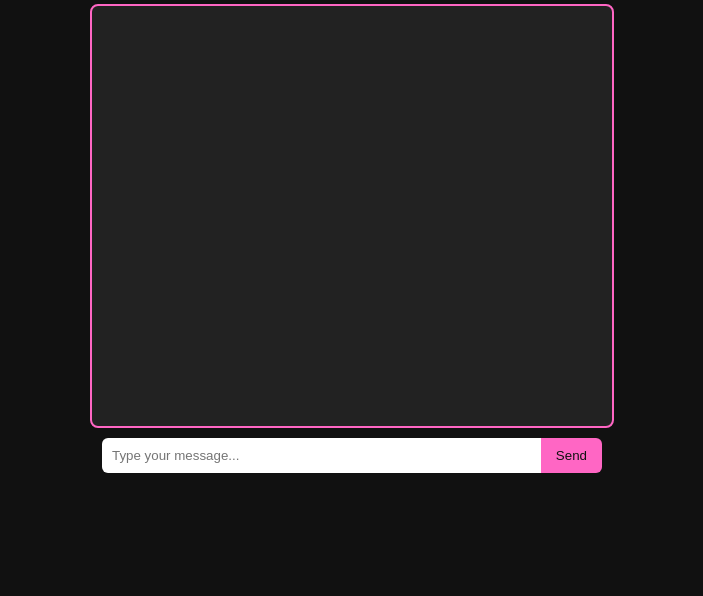
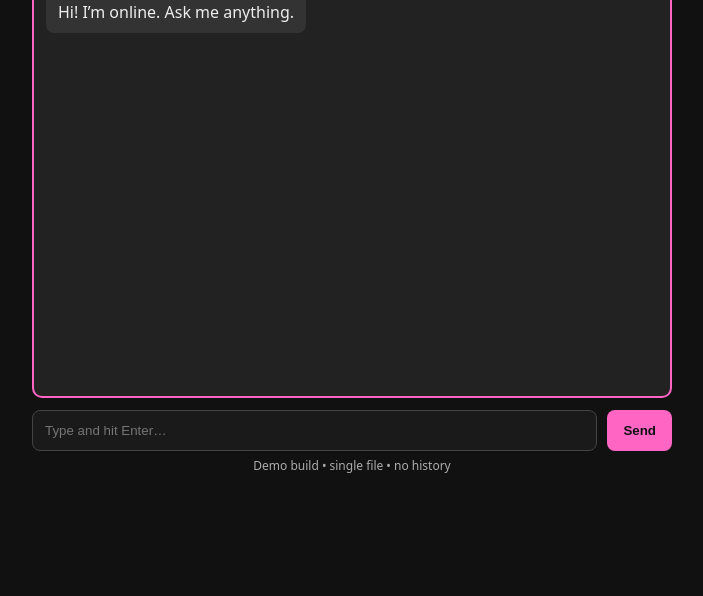
Before and after one commit to MissA2223/chatos-web, a plain HTML site: page index.html in a window 1280 px wide. Shown: the part 204-800 px from the top of the page, without its empty margins (288-991 px from the left). Drawn offline with Linux system fonts and the light colour scheme.

Commit message:
Update index.html

```diff
--- a/index.html
+++ b/index.html
@@ -4,141 +4,149 @@
   <meta charset="UTF-8" />
   <meta name="viewport" content="width=device-width, initial-scale=1.0" />
   <title>ChatOS Web</title>
+  <style>
+    :root { --pink:#ff66c4; --bg:#111; --panel:#222; --text:#eee; --muted:#333; }
 
-  <style>
+    * { box-sizing: border-box; }
     body {
-      background: #111;
-      color: #eee;
-      font-family: system-ui, sans-serif;
+      background: var(--bg);
+      color: var(--text);
+      font-family: system-ui, -apple-system, Segoe UI, Roboto, Helvetica, Arial, sans-serif;
+      margin: 0;
+      min-height: 100vh;
+      display: grid;
+      place-items: center;
+      padding: 24px;
+    }
+    .app {
+      width: 100%;
+      max-width: 640px;
+    }
+    h1 {
+      color: var(--pink);
+      margin: 0 0 16px 0;
+      font-weight: 700;
+      letter-spacing: .3px;
+      text-align: center;
+    }
+    #chat-box {
+      height: 420px;
+      border: 2px solid var(--pink);
+      border-radius: 10px;
+      padding: 12px;
+      overflow-y: auto;
+      background: var(--panel);
       display: flex;
       flex-direction: column;
-      align-items: center;
-      justify-content: center;
-      height: 100vh;
-      margin: 0;
+      gap: 10px;
     }
-
-    h1 {
-      color: #ff66c4;
-      margin-bottom: 20px;
+    .message {
+      padding: 10px 12px;
+      border-radius: 8px;
+      line-height: 1.35;
+      max-width: 85%;
+      word-wrap: break-word;
     }
-
-    #chat-box {
-      width: 90%;
-      max-width: 500px;
-      height: 400px;
-      border: 2px solid #ff66c4;
-      border-radius: 8px;
-      padding: 10px;
-      overflow-y: auto;
-      background: #222;
-    }
-
-    .message {
-      margin: 10px 0;
-      padding: 8px 12px;
-      border-radius: 6px;
-    }
-
     .user {
-      background: #ff66c4;
+      background: var(--pink);
       color: #111;
       align-self: flex-end;
     }
-
     .bot {
-      background: #333;
-      color: #eee;
+      background: var(--muted);
+      color: var(--text);
       align-self: flex-start;
     }
-
     #input-area {
-      display: flex;
-      margin-top: 10px;
-      width: 90%;
-      max-width: 500px;
+      display: grid;
+      grid-template-columns: 1fr auto;
+      gap: 10px;
+      margin-top: 12px;
     }
-
-    input {
-      flex: 1;
-      padding: 10px;
-      border: none;
-      border-radius: 6px 0 0 6px;
+    #user-input {
+      padding: 12px;
+      border-radius: 8px;
+      border: 1px solid #444;
+      background: #1a1a1a;
+      color: var(--text);
       outline: none;
     }
-
-    button {
-      background: #ff66c4;
+    #send-btn {
+      padding: 12px 16px;
+      border: 0;
+      border-radius: 8px;
+      background: var(--pink);
       color: #111;
-      border: none;
-      padding: 10px 15px;
-      border-radius: 0 6px 6px 0;
+      font-weight: 700;
       cursor: pointer;
     }
-
-    button:hover {
-      background: #ff85d2;
-    }
+    #send-btn:disabled { opacity: .6; cursor: not-allowed; }
+    .hint { opacity: .7; font-size: 12px; text-align: center; margin-top: 6px; }
   </style>
 </head>
+<body>
+  <div class="app">
+    <h1>ChatOS Web</h1>
 
-<body>
-  <h1>ChatOS Web</h1>
     <div id="chat-box"></div>
+
     <div id="input-area">
-    <input id="user-input" type="text" placeholder="Type your message..." />
+      <input id="user-input" type="text" placeholder="Type and hit Enter…" />
       <button id="send-btn">Send</button>
+    </div>
+    <div class="hint">Demo build • single file • no history</div>
   </div>
 
   <script>
-    const sendBtn = document.getElementById('send-btn');
+    const chatBox   = document.getElementById('chat-box');
     const userInput = document.getElementById('user-input');
-    const chatBox = document.getElementById('chat-box');
+    const sendBtn   = document.getElementById('send-btn');
 
-    function addMessage(text, sender) {
-      const msg = document.createElement('div');
-      msg.classList.add('message', sender);
-      msg.textContent = text;
-      chatBox.appendChild(msg);
+    function addMessage(text, who='bot') {
+      const div = document.createElement('div');
+      div.className = `message ${who}`;
+      div.textContent = text;
+      chatBox.appendChild(div);
       chatBox.scrollTop = chatBox.scrollHeight;
     }
 
-    sendBtn.addEventListener('click', async () => {
+    async function sendMessage() {
       const message = userInput.value.trim();
       if (!message) return;
-
       addMessage(message, 'user');
       userInput.value = '';
-
-   sendBtn.addEventListener('click', async () => {
-  const message = userInput.value.trim();
-  if (!message) return;
-
-  addMessage(message, 'user');
-  userInput.value = '';
+      sendBtn.disabled = true;
 
       try {
-    const response = await fetch("https://api.openai.com/v1/chat/completions", {
-      method: "POST",
+        const res = await fetch('https://api.openai.com/v1/chat/completions', {
+          method: 'POST',
           headers: {
-        "Content-Type": "application/json",
-        "Authorization": "Bearer YOUR_API_KEY_HERE"
+            'Content-Type': 'application/json',
+            'Authorization': 'Bearer YOUR_API_KEY_HERE'   // <-- paste key here
           },
           body: JSON.stringify({
-        model: "gpt-3.5-turbo",
-        messages: [{ role: "user", content: message }]
+            model: 'gpt-3.5-turbo',
+            messages: [{ role: 'user', content: message }]
           })
         });
 
-    const data = await response.json();
-    const reply = data.choices?.[0]?.message?.content || "No response.";
+        const data = await res.json();
+        const reply = data?.choices?.[0]?.message?.content || 'No response.';
         addMessage(reply, 'bot');
+      } catch (err) {
+        addMessage('Error: ' + err.message, 'bot');
+      } finally {
+        sendBtn.disabled = false;
+      }
+    }
 
-  } catch (err) {
-    addMessage("Error: " + err.message, 'bot');
-  }
+    sendBtn.addEventListener('click', sendMessage);
+    userInput.addEventListener('keydown', (e) => {
+      if (e.key === 'Enter' && !e.shiftKey) sendMessage();
     });
 
+    // Hello message
+    addMessage('Hi! I’m online. Ask me anything.', 'bot');
   </script>
 </body>
 </html>
```
Lines whose indentation alone changed are shown as unchanged.
